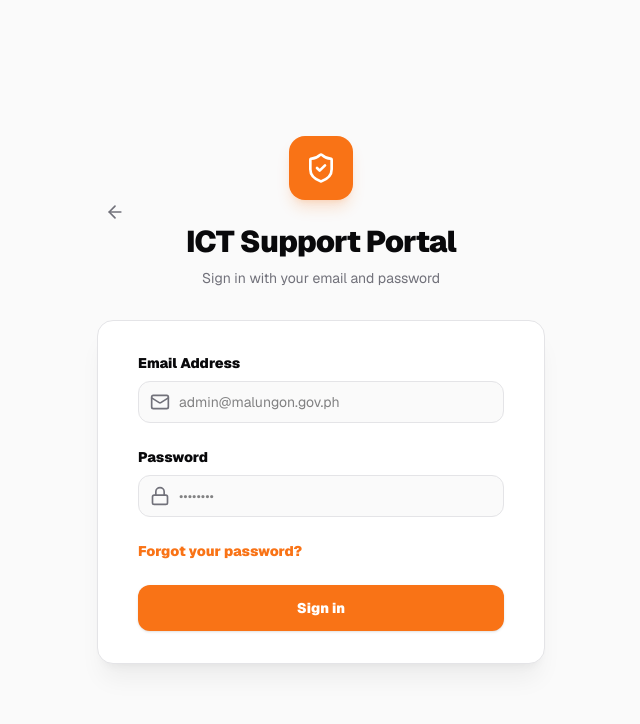
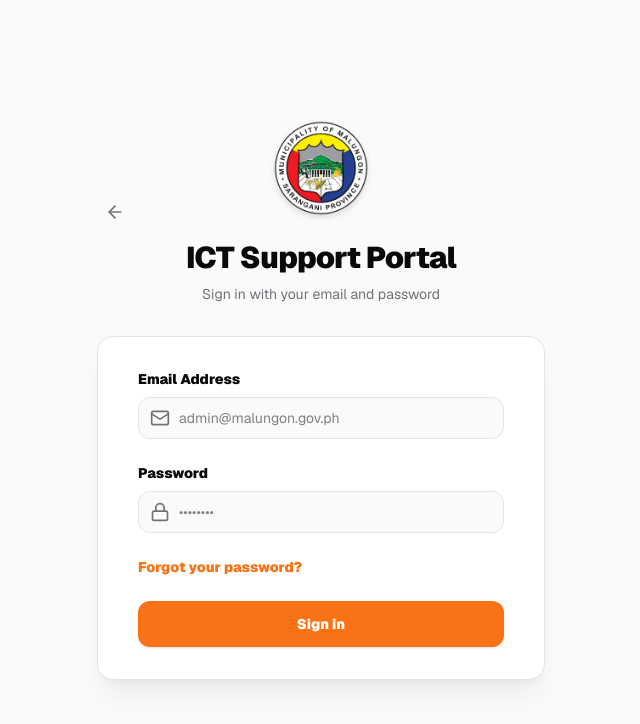
Before and after one commit to systems-jnnltech/LGU-ICT-Ticketing-5.5, a React (Vite) app: page /ict-login in a window 1280 px wide. Shown: the top 724 px of the page, without its empty margins (319-959 px from the left). Built offline with nearby package versions, Linux system fonts and the light colour scheme; no server answers; the database is empty.

Commit message:
Update IctLogin.tsx

```diff
--- a/src/pages/IctLogin.tsx
+++ b/src/pages/IctLogin.tsx
@@ -45,8 +45,8 @@
           <ArrowLeft className="w-5 h-5" />
         </Link>
         <div className="flex justify-center">
-          <div className="w-16 h-16 bg-accent rounded-2xl flex items-center justify-center shadow-lg shadow-accent/20">
-            <ShieldCheck className="w-8 h-8 text-white" />
+          <div className="w-24 h-24 flex items-center justify-center">
+            <img src="/LGU_LOGO1.png" alt="LGU Logo" className="w-full h-full object-contain drop-shadow-md" />
           </div>
         </div>
         <h2 className="mt-6 text-center text-3xl font-black tracking-tight text-ink">
```
